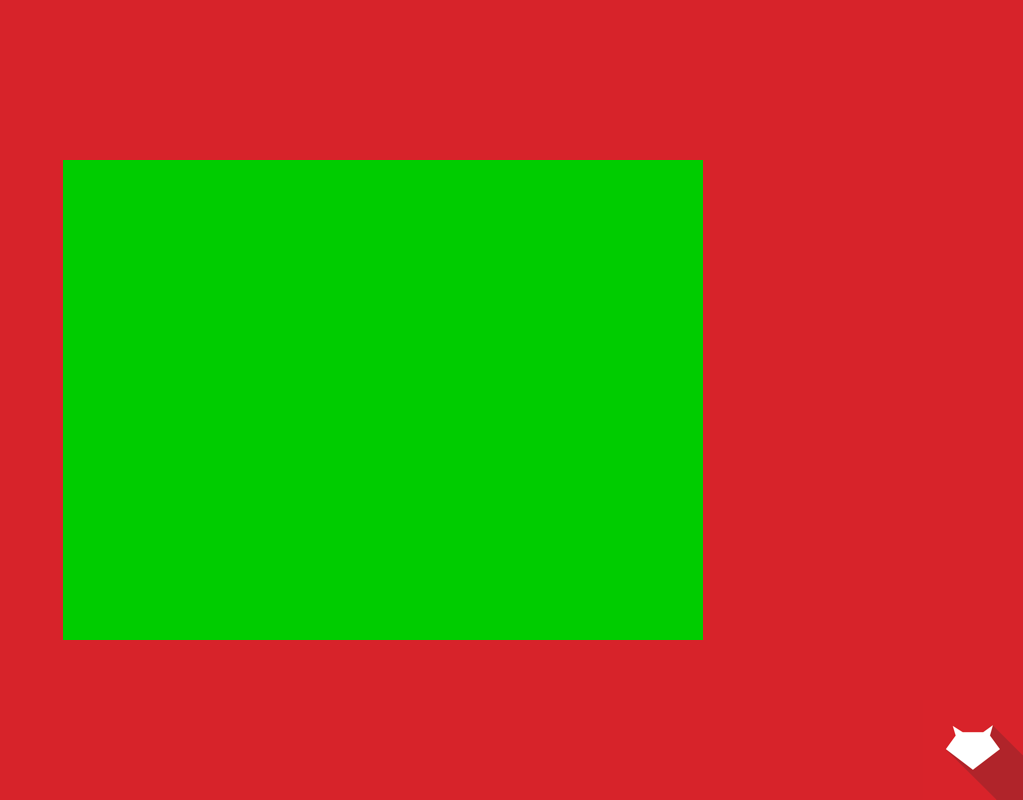
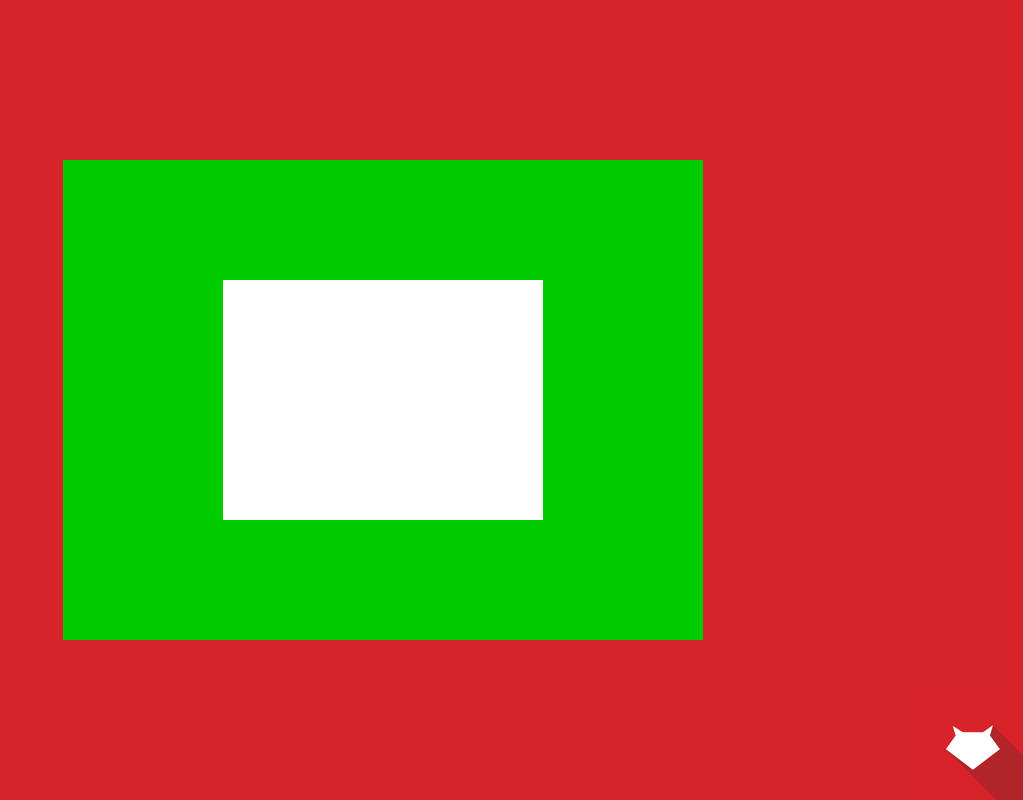
Before and after one commit to theRenard/Peninsula, a website built with Parcel: page src/index.html in a window 1280 px wide. Shown: the whole page, without its empty margins (257-1280 px from the left). Built offline with nearby package versions, Linux system fonts and the light colour scheme.

Commit message:
draw a simple white square

```diff
--- a/src/index.html
+++ b/src/index.html
@@ -2,6 +2,20 @@
 	<head>
 		<title>V-4</title>
 	</head>
+
+	<script type="x-shader/x-vertex" id="VertexShader">
+		attribute vec3 aSquareVertexPosition;
+		void main(void) {
+				gl_Position = vec4(aSquareVertexPosition, 1.0);
+		}
+	</script>
+
+	<script type="x-shader/x-fragment" id="FragmentShader">
+		void main(void) {
+				gl_FragColor = vec4(1.0, 1.0, 1.0, 1.0);
+		}
+	</script>
+
 	<body>
 		<canvas id="GLCanvas" width="640" height="480">
 			Your browser does not support the HTML5 canvas.
--- /dev/null
+++ b/src/initRenderingContext.ts
@@ -0,0 +1,16 @@
+export default (id: string): WebGLRenderingContext => {
+
+  // Get canvas element
+  const canvas = document.getElementById(id) as HTMLCanvasElement;
+
+  if (!canvas) throw new Error('No canvas element found');
+
+  // Get webgl context from canvas
+  const gGl = canvas.getContext("webgl") as WebGLRenderingContext;
+  // assign a color
+  gGl.clearColor(0.0, 0.8, 0.0, 1.0); // set the color to be cleared
+  gGl.clear(gGl.COLOR_BUFFER_BIT); // clear the colors
+
+  return gGl;
+
+}
--- /dev/null
+++ b/src/initSimpleShader.ts
@@ -0,0 +1,46 @@
+import loadAndCompileShader from './loadAndCompileShader';
+
+export default (gSquareVertexBuffer: WebGLBuffer, vertexShaderID: string, fragmentShaderID: string, gGl: WebGLRenderingContext): void => {
+
+  const { VERTEX_SHADER, FRAGMENT_SHADER, LINK_STATUS, ARRAY_BUFFER } = gGl;
+
+  // Step A: load and compile the vertex and fragment shaders
+  const vertexShader = loadAndCompileShader(vertexShaderID, VERTEX_SHADER, gGl);
+  const fragmentShader = loadAndCompileShader(fragmentShaderID, FRAGMENT_SHADER, gGl);
+
+    // Step B: Create and link the shaders into a program.
+  const gSimpleShader = gGl.createProgram();
+
+  if (!gSimpleShader) throw new Error('No gl program');
+
+  gGl.attachShader(gSimpleShader, vertexShader);
+  gGl.attachShader(gSimpleShader, fragmentShader);
+  gGl.linkProgram(gSimpleShader);
+
+  // Step C: check for error
+  if (!gGl.getProgramParameter(gSimpleShader, LINK_STATUS))
+    alert("Error linking shader");
+
+    // Step D: Gets a reference to the aSquareVertexPosition attribute
+  const gShaderVertexPositionAttribute = gGl.getAttribLocation(gSimpleShader, "aSquareVertexPosition");
+
+    // Step E: Activates the vertex buffer loaded in VertexBuffer.js
+  gGl.bindBuffer(ARRAY_BUFFER, gSquareVertexBuffer);
+
+  // Step F: Describe the characteristic of the vertex position attribute
+  gGl.vertexAttribPointer(gShaderVertexPositionAttribute,
+    3, // each vertex element is a 3-float (x,y,z)
+    gGl.FLOAT, // data type is FLOAT
+    false, // if the content is normalized vectors
+    0, // number of bytes to skip in between elements
+    0); // offsets to the first element
+
+    gGl.clear(gGl.COLOR_BUFFER_BIT);
+    // Step A: Activate the shader to use
+    gGl.useProgram(gSimpleShader);
+    // Step B: Enable the vertex position attribute
+    gGl.enableVertexAttribArray(gShaderVertexPositionAttribute);
+    // Step C: Draw with the above settings
+    gGl.drawArrays(gGl.TRIANGLE_STRIP, 0, 4);
+
+  }
--- /dev/null
+++ b/src/initSquareBuffer.ts
@@ -0,0 +1,23 @@
+export default (gGl: WebGLRenderingContext): WebGLBuffer => {
+
+  // First: define the vertices for a square
+  const verticesOfSquare = [
+      0.5, 0.5, 0.0,
+      -0.5, 0.5, 0.0,
+      0.5, -0.5, 0.0,
+      -0.5, -0.5, 0.0
+  ];
+
+  // Step A: Create a buffer on the gGL context for our vertex positions
+  const gSquareVertexBuffer = gGl.createBuffer();
+
+  // Step B: Activate vertexBuffer
+  gGl.bindBuffer(gGl.ARRAY_BUFFER, gSquareVertexBuffer);
+
+  // Step C: Loads verticesOfSquare into the vertexBuffer
+  gGl.bufferData(gGl.ARRAY_BUFFER, new Float32Array(verticesOfSquare), gGl.STATIC_DRAW);
+
+  if (!gSquareVertexBuffer) throw new Error('No square vertex');
+
+  return gSquareVertexBuffer;
+}
--- /dev/null
+++ b/src/loadAndCompileShader.ts
@@ -0,0 +1,24 @@
+export default (id: string, shaderType: number, gGl: WebGLRenderingContext): WebGLShader => {
+
+  // Step A: Get the shader source from index.html
+  const shaderText = document.getElementById(id) as HTMLScriptElement;
+  const shaderSource = shaderText?.firstChild?.textContent;
+
+  // Step B: Create the shader based on the source type: vertex or fragment
+  const compiledShader = gGl.createShader(shaderType);
+
+  // Step C: Compile the created shader
+  if (compiledShader && shaderSource) {
+    gGl.shaderSource(compiledShader, shaderSource);
+    gGl.compileShader(compiledShader);
+
+    // Step D: check for error and return result
+    if (!gGl.getShaderParameter(compiledShader, gGl.COMPILE_STATUS)) {
+      alert("A shader compiling error occurred: " + gGl.getShaderInfoLog(compiledShader));
+    }
+  }
+
+  if (!compiledShader) throw new Error('No compiled shader');
+
+  return compiledShader;
+}
--- a/src/main.ts
+++ b/src/main.ts
@@ -1,10 +1,11 @@
+import initRenderingContext  from '~/initRenderingContext';
+import initSquareBuffer  from '~/initSquareBuffer';
+import initSimpleShader from './initSimpleShader';
 
-// Get canvas element
-const canvas = document.getElementById("GLCanvas") as HTMLCanvasElement;
+// get WebGLRenderingContext
+const gGl = initRenderingContext('GLCanvas');
 
-// Get webgl context from canvas
-const gl = canvas.getContext("webgl") as WebGLRenderingContext;
+// create a square as Vertex Buffer
+const gSquareVertexBuffer = initSquareBuffer(gGl);
 
-
-gl.clearColor(0.0, 0.8, 0.0, 1.0);  // set the color to be cleared
-gl.clear(gl.COLOR_BUFFER_BIT);   // clear the colors
+initSimpleShader(gSquareVertexBuffer, 'VertexShader', 'FragmentShader', gGl);
```
